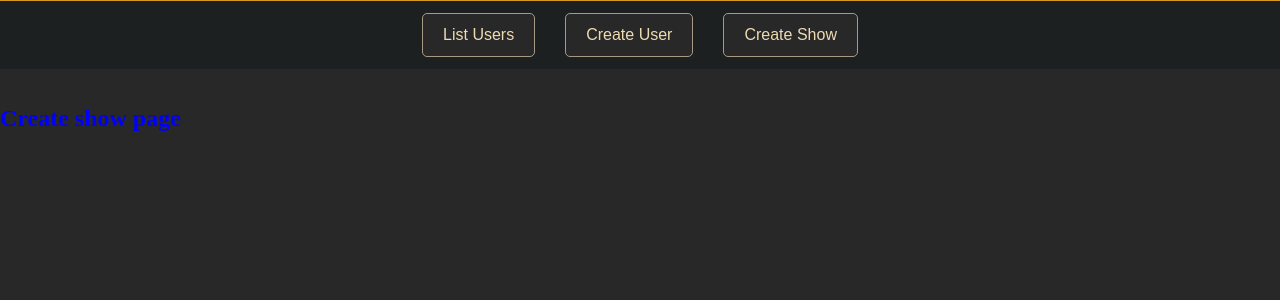
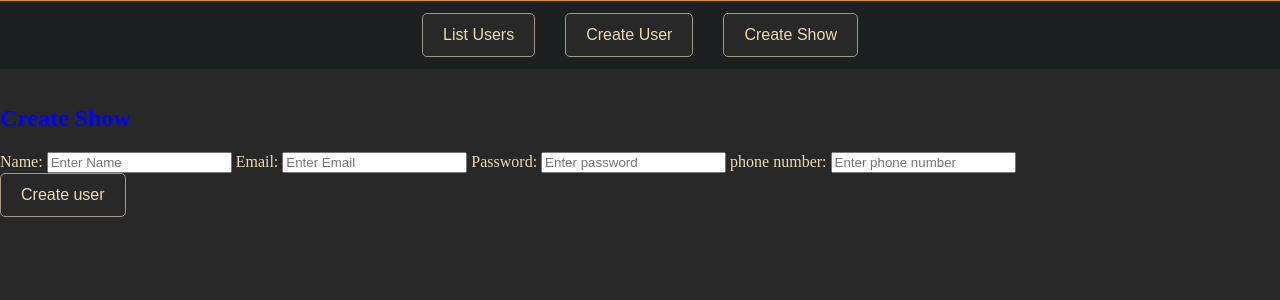
Before and after one commit to mikkn21/DM571Project, a Django app: template website/templates/website/create_show.html in a window 1280 px wide. Shown: the part 47-347 px from the top of the page. Run offline with Django 4.2, Linux system fonts and the light colour scheme; the template is opened without the code that fills it: most values are stand-ins (such as "Sample title", 1, 10 or a date in 2020).

Commit message:
Introduced create show

```diff
--- a/website/templates/website/create_show.html
+++ b/website/templates/website/create_show.html
@@ -8,6 +8,24 @@
 {% endblock %}
 
 {% block admin_content %}
-<h2>Create show page</h2>
+<h2>Create Show</h2>
+
+<form action="process_create_user", method="POST">
+    <div class="sign_up">
+        <label for="name">Name:</label>
+        <input type="text" placeholder="Enter Name" name="name" required>
+
+        <label for="password">Email:</label>
+        <input type="text" placeholder="Enter Email" name="email" required>
+
+        <label for="password">Password:</label>
+        <input type="text" placeholder="Enter password" name="password" required>
+
+        <label for="phone_number">phone number:</label>
+        <input type="text" placeholder="Enter phone number" name="phone_number" required>
+    </div>
+
+    <button type="submit">Create user</button>
+</form>
 
 {% endblock %}
```
